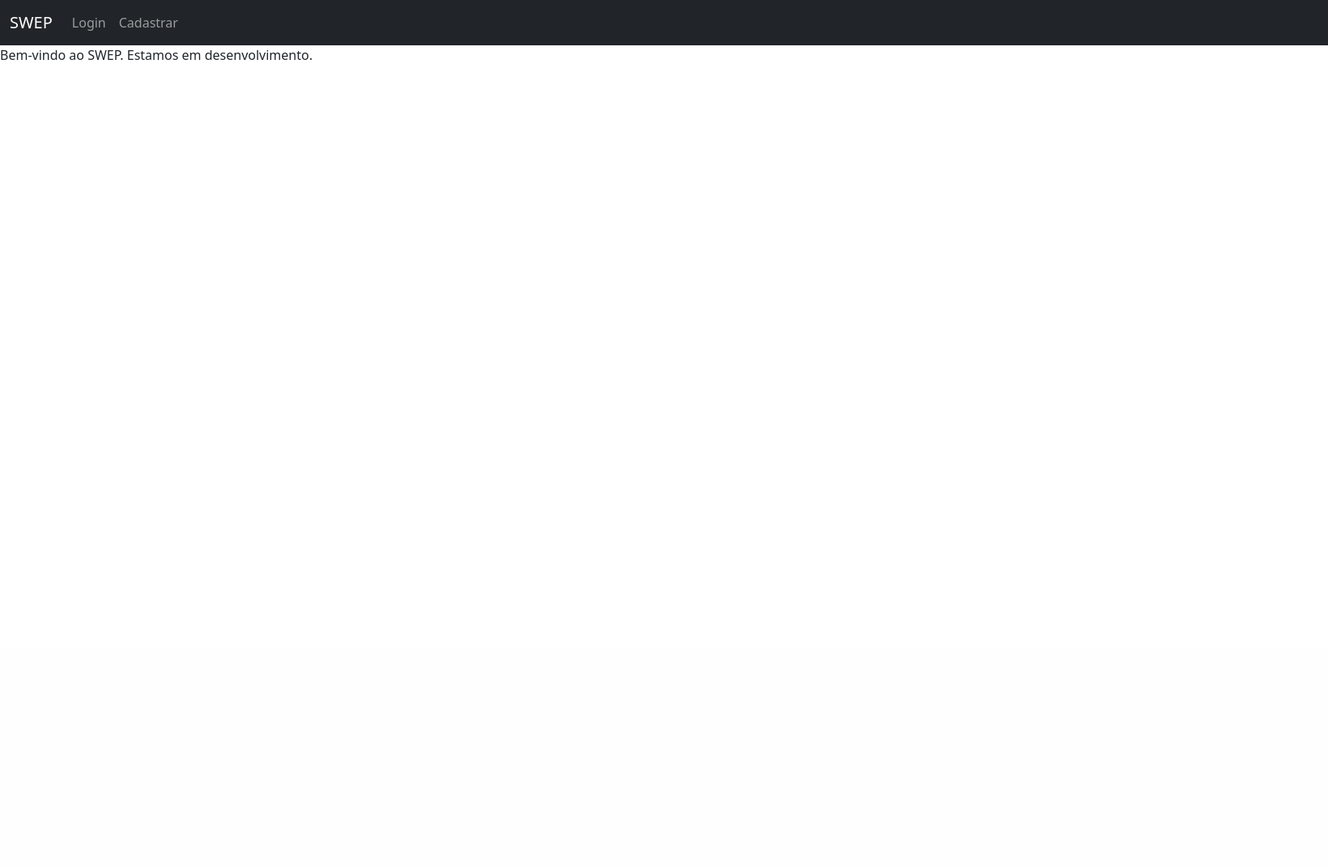
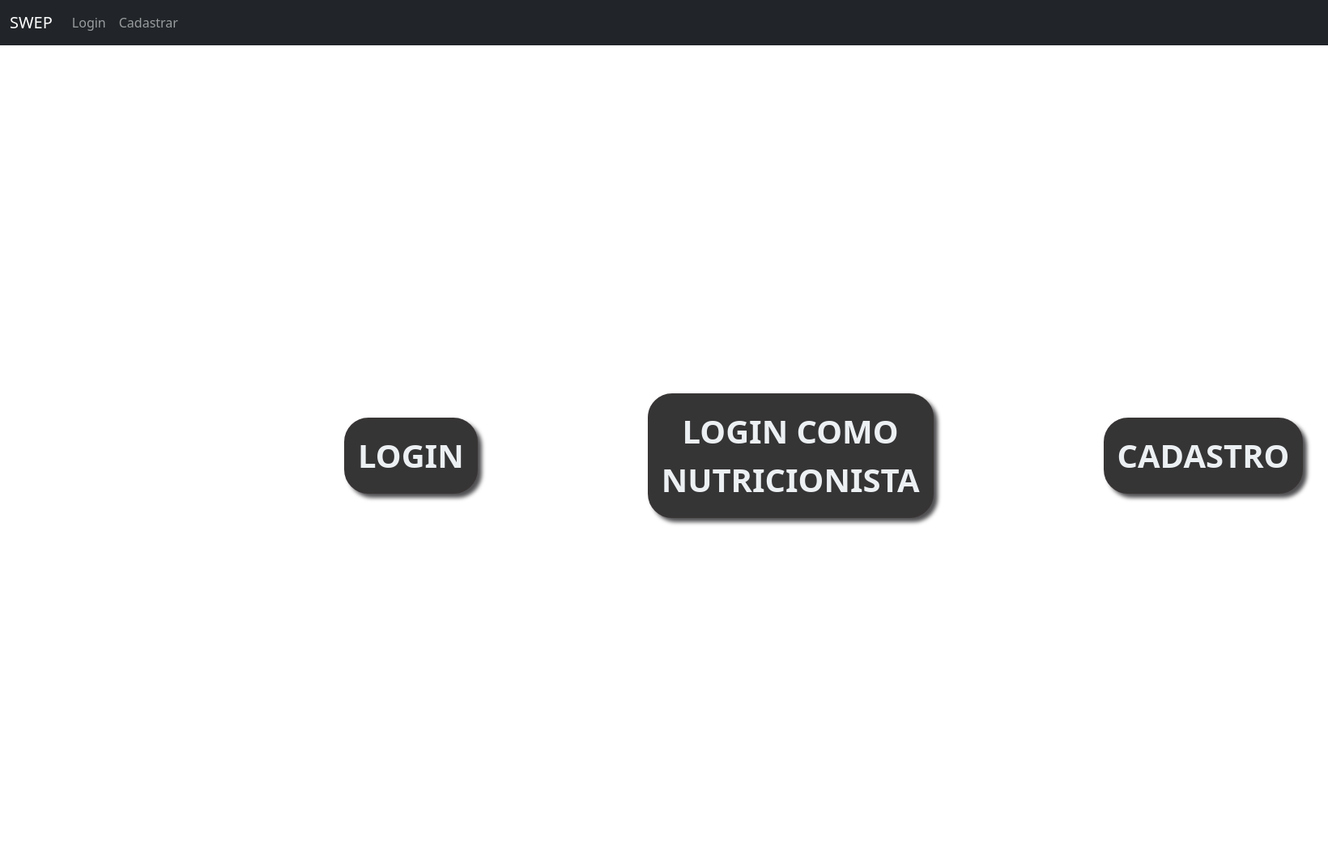
Before and after one commit to grupoSWEP/SWEP, a Django app: page / in a window 1640 px wide. Shown: the whole page at 81% size. Before the commit the page ends 74 px from the top, so only its background shows below. Run offline with Django 3.2, Linux system fonts and the light colour scheme.

Commit message:
Update landing.html

```diff
--- a/swepApp/templates/landing.html
+++ b/swepApp/templates/landing.html
@@ -9,9 +9,59 @@
           integrity="sha384-iYQeCzEYFbKjA/T2uDLTpkwGzCiq6soy8tYaI1GyVh/UjpbCx/TYkiZhlZB6+fzT"
           crossorigin="anonymous">
 
+    <style>
+
+
+      ul.lista {
+        margin:160px;
+        padding: 160px;
+        align-items: center;
+        display: flex;
+      }
+
+      ul.lista li {
+        align-items: center;
+        list-style:none;
+        display: flex;
+        margin: 80px;
+      }
+
+      button {
+        min-width: 130px;
+        position: relative;
+        display: inline-block;
+        text-align: center;
+        text-transform: uppercase;
+        padding: 15px;
+        margin: 30px 25px;
+        font-size: 40px;
+        font-weight: 600;
+        top: 0px;
+        right: 0px;
+        bottom: 0px;
+        left: 0px;
+
+        color:rgb(236, 240, 243);
+
+        border-radius: 30px;
+        border: 2px solid rgb(56, 53, 53);
+        box-shadow: 5px 5px 5px rgb(80, 79, 82);
+        background-color: rgb(54, 53, 54);
+        transition: 0.5s;
+      }
+
+
+    </style>
   </head>
+
   <body>
     {% include "navbar.html" %}
-    Bem-vindo ao SWEP. Estamos em desenvolvimento.
+
+    <ul class = "lista">
+    <li><a href='login/'><button>Login</button></a></li>
+    <li><a href='/'><button>Login como Nutricionista</button></a></li>
+    <li><a href='register/'><button>Cadastro</button></a></li>
+    </ul>
+
   </body>
 </html>
```
